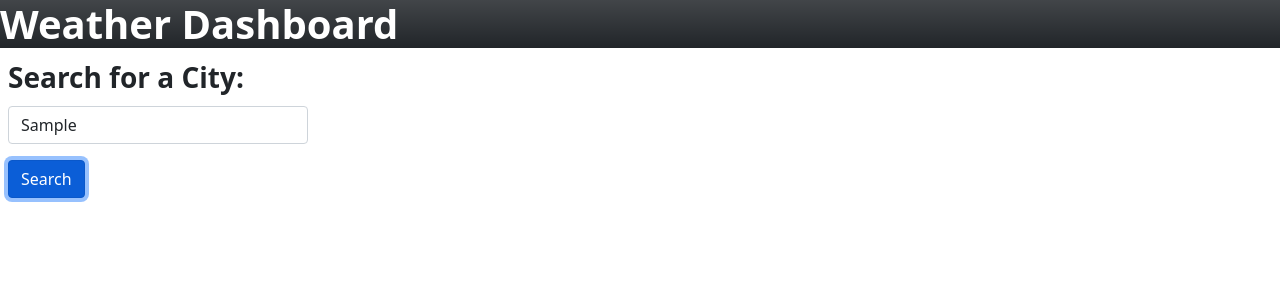
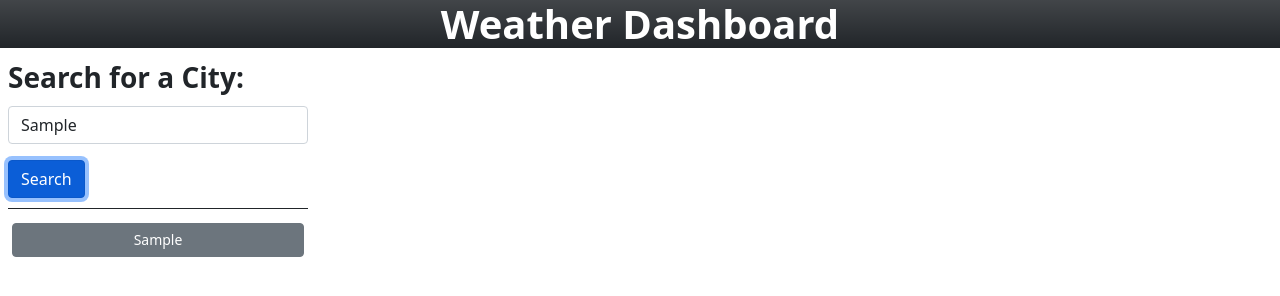
Before and after one commit to djamesclark/Weather-App, a plain HTML site: page index.html in a window 1280 px wide. Both pictures are taken after typing "Sample" into the empty fields and a click on the button "Search". Drawn offline with nearby package versions, Linux system fonts and the light colour scheme; no server answers.

Commit message:
got the search history working!

```diff
--- a/assets/css/style.css
+++ b/assets/css/style.css
@@ -11,7 +11,38 @@
     padding: 10px;
 }
 
-h1 {
+
+
+#citySearch {
+    padding-bottom: 10px;
+}#searchHistory {
+    margin-top: 10px;
+    padding-top: 10px;
+}
+
+button {
+    display: inline-block;
+  padding: 6px 12px;
+  margin-bottom: 0;
+  font-size: 14px;
+  font-weight: normal;
+  line-height: 1.42857143;
+  text-align: center;
+  white-space: nowrap;
+  vertical-align: middle;
+  -ms-touch-action: manipulation;
+      touch-action: manipulation;
+  cursor: pointer;
+  -webkit-user-select: none;
+     -moz-user-select: none;
+      -ms-user-select: none;
+          user-select: none;
+  background-image: none;
+  border: 1px solid transparent;
+  border-radius: 4px;
+}
+
+#searchHistory {
     display: flex;
-    flex-direction: row;
+    flex-direction: column;
 }
--- a/assets/js/script.js
+++ b/assets/js/script.js
@@ -2,6 +2,8 @@ let citySearchbtn = document.querySelector('#citySearch')
 let weatherCity = document.querySelector('#weatherCity')
 let currentWeatherContainer = document.querySelector('#currentWeather')
 let weatherForecastContainer = document.querySelector('#weatherForecast')
+let searchHistoryContainer = document.querySelector('#searchHistory')
+
 
 function start(event) {
     event.preventDefault()
@@ -9,6 +11,18 @@ function start(event) {
     let city = weatherCity.value
     getWeather(city)
     getForecast(city)
+    let storedCities = JSON.parse(localStorage.getItem("cities"))
+    if (storedCities && storedCities.length > 0)
+    {
+        console.log(storedCities)
+        storedCities.push(city)
+        localStorage.setItem("cities", JSON.stringify(storedCities));
+    }
+    else {
+        localStorage.setItem("cities", JSON.stringify([city]))
+    }
+    saveHistory(city)
+
 }
 
 function getWeather(cityName) {
@@ -46,7 +60,7 @@ function getWeather(cityName) {
             currentWeatherContainer.append(temperatureEl)
 
             let humidityEl = document.createElement('p')
-            humidityEl.textContent = ("Humidity: " + data.main.humidity +"%")
+            humidityEl.textContent = ("Humidity: " + data.main.humidity + "%")
             currentWeatherContainer.append(humidityEl)
 
             let windspeedEl = document.createElement('p')
@@ -98,5 +112,22 @@ function getForecast(cityName) {
         });
 }
 
+function saveHistory(city) {
+    let historyButtonEl = document.createElement('button')
+    historyButtonEl.textContent = city;
+    searchHistoryContainer.append(historyButtonEl)
+    historyButtonEl.classList.add('btn-secondary')
+    historyButtonEl.classList.add('m-1')
+
+}
+
+function getHistory(event) {
+    console.log(event.target.innerHTML)
+    event.preventDefault()
+    getWeather(event.target.innerHTML)
+    getForecast(event.target.innerHTML)
+}
+
 
 citySearchbtn.addEventListener('submit', start)
+searchHistoryContainer.addEventListener('click', getHistory)
--- a/index.html
+++ b/index.html
@@ -24,8 +24,11 @@
                 <input class="form-control" id="weatherCity">
             </div>
             <button type="submit" class="btn btn-primary">Search</button>
+            <div id="searchHistory" class ="border-top border-dark">
+
+            </div>
         </form>
-        <div class="col-8">
+        <div class="col-9">
             <section id="currentWeather" class = "border border-dark hidden">
 
             </section>
```
